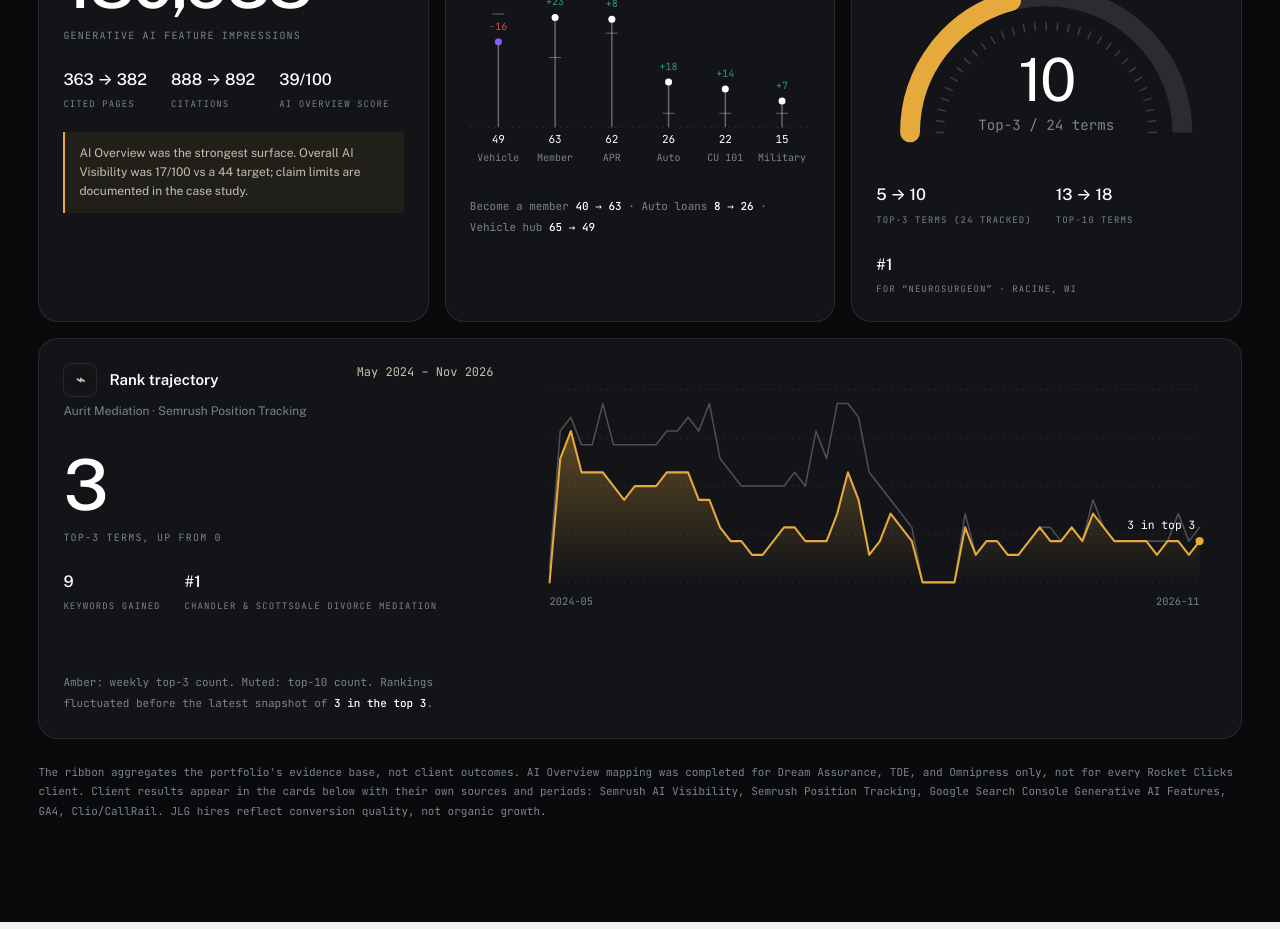
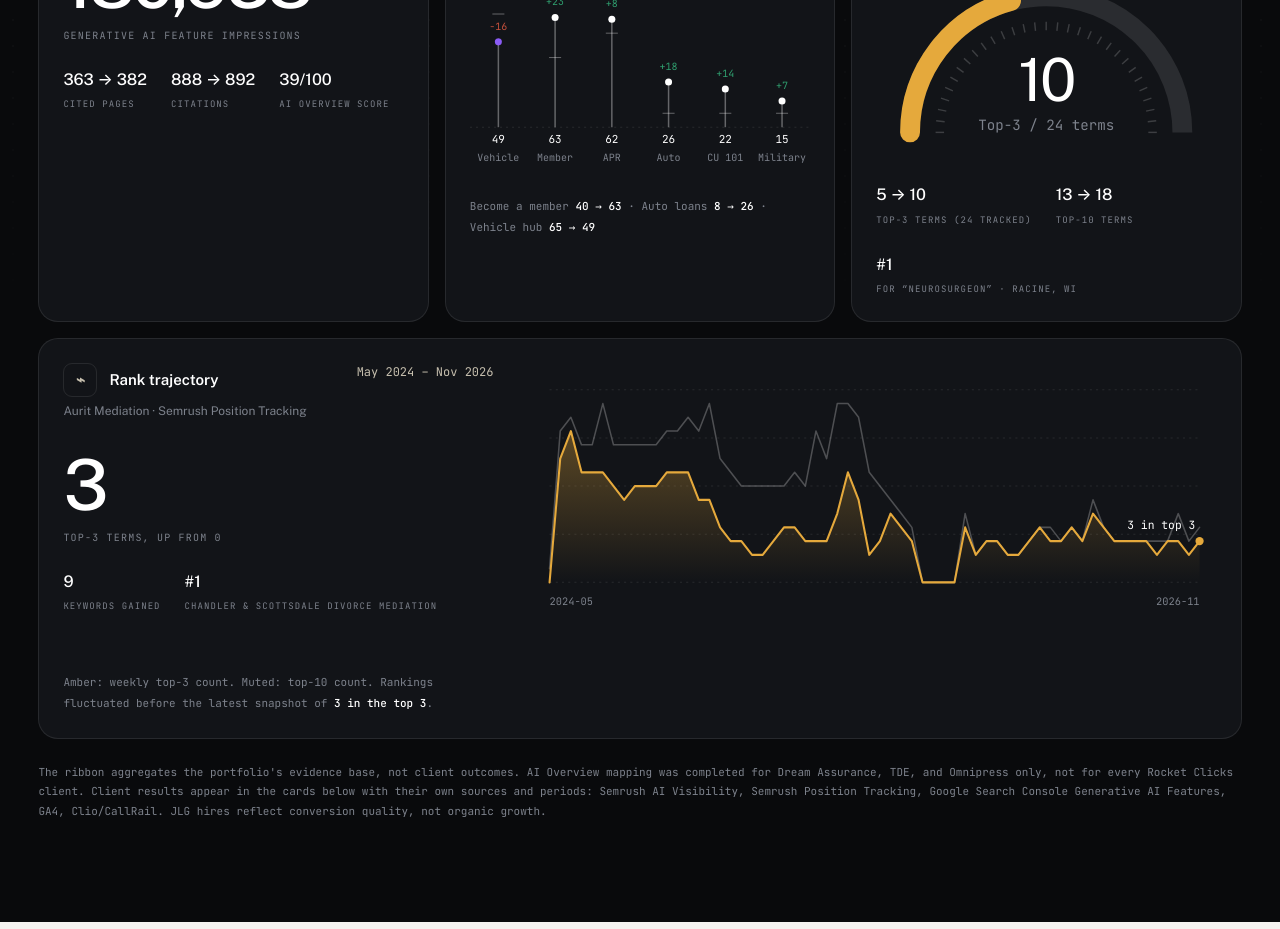
Before and after one commit to reyserved/reyserved.github.io, a Next.js app in the folder site/: page / in a window 1280 px wide. Shown: the part 1740-2669 px from the top of the page. Built offline with nearby package versions, Linux system fonts and the light colour scheme.

Commit message:
Remove AI visibility caveat from home panel

```diff
--- a/site/src/components/ProofDashboard.jsx
+++ b/site/src/components/ProofDashboard.jsx
@@ -83,7 +83,6 @@ export default function ProofDashboard() {
               <div><div className="submetric-value">888 → 892</div><div className="submetric-label">Citations</div></div>
               <div><div className="submetric-value">39/100</div><div className="submetric-label">AI Overview score</div></div>
             </div>
-            <p className="caveat">AI Overview was the strongest surface. Overall AI Visibility was 17/100 vs a 44 target; claim limits are documented in the case study.</p>
           </article>
 
           <article className="card reveal" aria-labelledby="card-citations">
```
Also changed, not shown: 16 other files (tests, documents, lock files or other folders).
